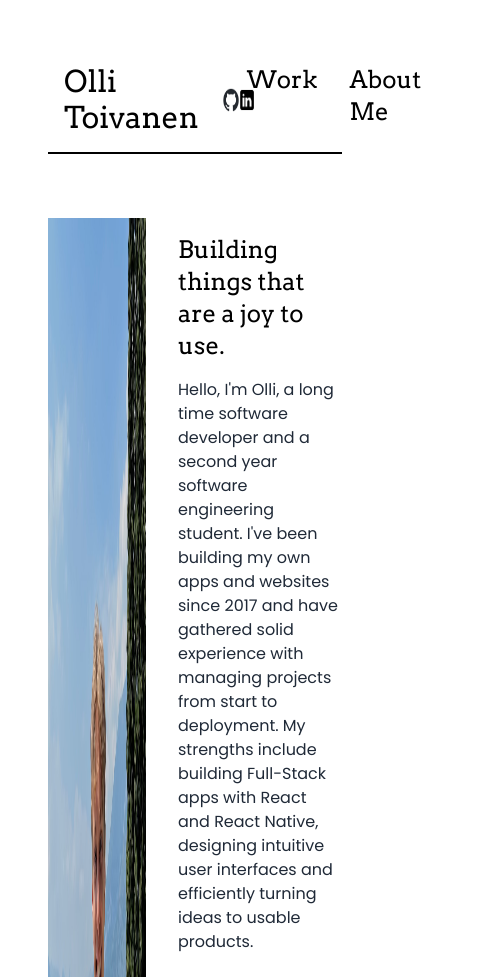
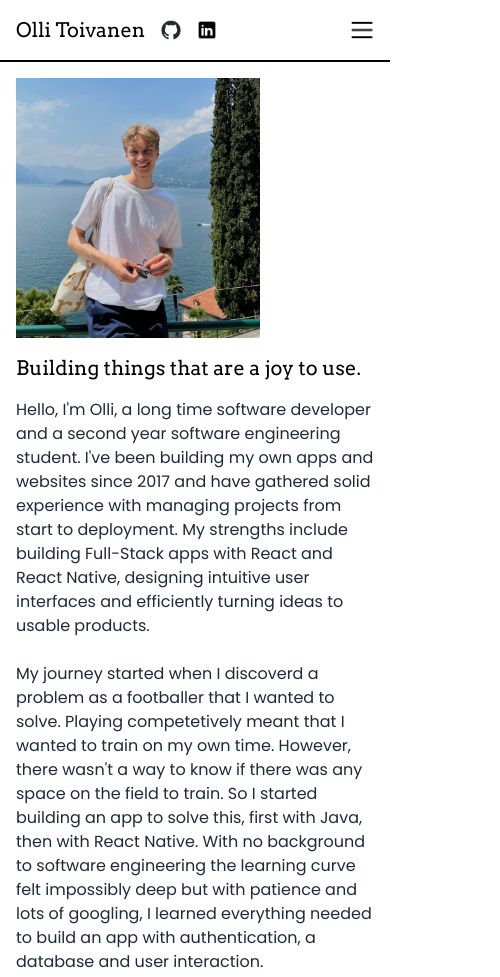
Before and after one commit to ollitoivanen/ollitoivanen-ollitoivanen.github.io, a Gatsby site: page / in a window 390 px wide. Shown: the top 977 px of the page, 500 px wide, since content can reach past the window. Built offline with nearby package versions, Linux system fonts and the light colour scheme; Gatsby itself is replaced by a stand-in of ours.

Commit message:
Experimental side bar

```diff
--- a/src/components/Header.js
+++ b/src/components/Header.js
@@ -1,4 +1,4 @@
-import React, { useState } from "react";
+import React, { useEffect, useState } from "react";
 import {
   ABOUT_ME,
   GITHUB_LINK,
@@ -8,24 +8,55 @@ import {
 } from "../../static/constants";
 import github_icon from "../../static/images/github_icon.png";
 import linkedin_icon from "../../static/images/linkedin_icon.png";
+import sidebar_icon from "../../static/images/sidebar_icon.png";
+
 import LinkIconItem from "./LinkIconItem";
+import SideBar from "./SideBar";
 
 const Header = () => {
+  const [showingSideBar, setShowingSideBar] = useState(false);
+  useEffect(() => {
+    console.log(showingSideBar);
+  }, []);
+
+  function renderSideBarButton() {
+    console.log("hi");
+    if (window.innerWidth < 1024) {
+      return (
+        <button onClick={setShowingSideBar(true)}>
+          <img className="w-6 h-6" src={sidebar_icon}></img>
+        </button>
+      );
+    }
+    return (
+      <p className="font-arvo text-2xl mr-8 hover:scale-110 transition">
+        {WORK}
+      </p>
+    );
+  }
+
+  function renderSideBar() {
+    if (!showingSideBar) {
+      return null;
+    }
+    return SideBar;
+  }
   return (
-    <div className="bg-white w-full flex flex-row sticky top-0 z-1 border-b-2 border-black justify-between p-4 mb-16">
+    <div className="bg-white w-full flex flex-row sticky top-0 z-1 border-b-2 border-black justify-between p-4 lg:mb-16">
       <div className="flex items-center">
-        <p className=" flex font-arvo text-3xl mr-4">{OLLI_TOIVANEN}</p>
+        <p className=" flex font-arvo text-xl mr-2 lg:text-3xl ">
+          {OLLI_TOIVANEN}
+        </p>
         <LinkIconItem src={github_icon} link={GITHUB_LINK} />
         <LinkIconItem src={linkedin_icon} link={LINKEDIN_LINK} />
       </div>
-      <div className="flex flex-row">
-        <p className="font-arvo text-2xl mr-8 hover:scale-110 transition">
-          {WORK}
-        </p>
-        <p className="font-arvo text-2xl hover:scale-110 transition">
-          {ABOUT_ME}
-        </p>
-      </div>
+      {() => renderSideBarButton()}
+      <button onClick={() => setShowingSideBar(true)}>
+        <img className="w-6 h-6" src={sidebar_icon}></img>
+      </button>
+      {showingSideBar ? (
+        <SideBar setShowingSideBar={() => setShowingSideBar(false)} />
+      ) : null}
     </div>
   );
 };
--- a/src/components/LinkIconItem.js
+++ b/src/components/LinkIconItem.js
@@ -4,7 +4,7 @@ const LinkIconItem = (props) => {
   return (
     <a href={props.link} target="_blank">
       <img
-        className="flex w-6 h-6 mx-2 hover:opacity-50 transition"
+        className="flex w-5 h-5 mx-2 hover:opacity-50 transition"
         src={props.src}
       />
     </a>
--- a/src/components/PortraitImage.js
+++ b/src/components/PortraitImage.js
@@ -1,7 +1,9 @@
 import React from "react";
 import portrait_como from "../../static/images/portrait_como.jpg";
 const PortraitImage = () => {
-  return <img className="flex w-1/3" src={portrait_como}></img>;
+  return (
+    <img className="flex w-2/3 pl-4 pt-4 lg:w-1/3" src={portrait_como}></img>
+  );
 };
 
 export default PortraitImage;
--- /dev/null
+++ b/src/components/SideBar.js
@@ -0,0 +1,16 @@
+import React from "react";
+
+import close_icon from "../../static/images/close_icon.png";
+
+const SideBar = (props) => {
+  return (
+    <div className="absolute top-0 left-0 h-full w-screen z-10 bg-white p-4 flex justify-between">
+      <p>Work</p>
+      <button onClick={() => props.setShowingSideBar(false)}>
+        <img className="w-6 h-6" src={close_icon}></img>
+      </button>
+    </div>
+  );
+};
+
+export default SideBar;
--- a/src/pages/index.js
+++ b/src/pages/index.js
@@ -22,12 +22,14 @@ const skills = [
 
 const IndexPage = () => {
   return (
-    <main className="p-12">
+    <main className="">
       <Header />
-      <div className="flex">
+      <div className="flex flex-col">
         <PortraitImage />
-        <div className="w-2/3 ml-8 mt-4">
-          <h1 className="font-arvo text-2xl mb-4">{BUILDING_THINGS}</h1>
+        <div className="px-4 mt-4">
+          <h1 className="font-arvo text-xl lg:text-2xl mb-4">
+            {BUILDING_THINGS}
+          </h1>
           <p className="font-poppins text-gray-800">{ABOUT_ME_PARAGRAPH_1}</p>
           <br />
           <p className="font-poppins text-gray-800">{ABOUT_ME_PARAGRAPH_2}</p>
```
Also changed, not shown: static/images/close_icon.png (added), static/images/sidebar_icon.png (added).
